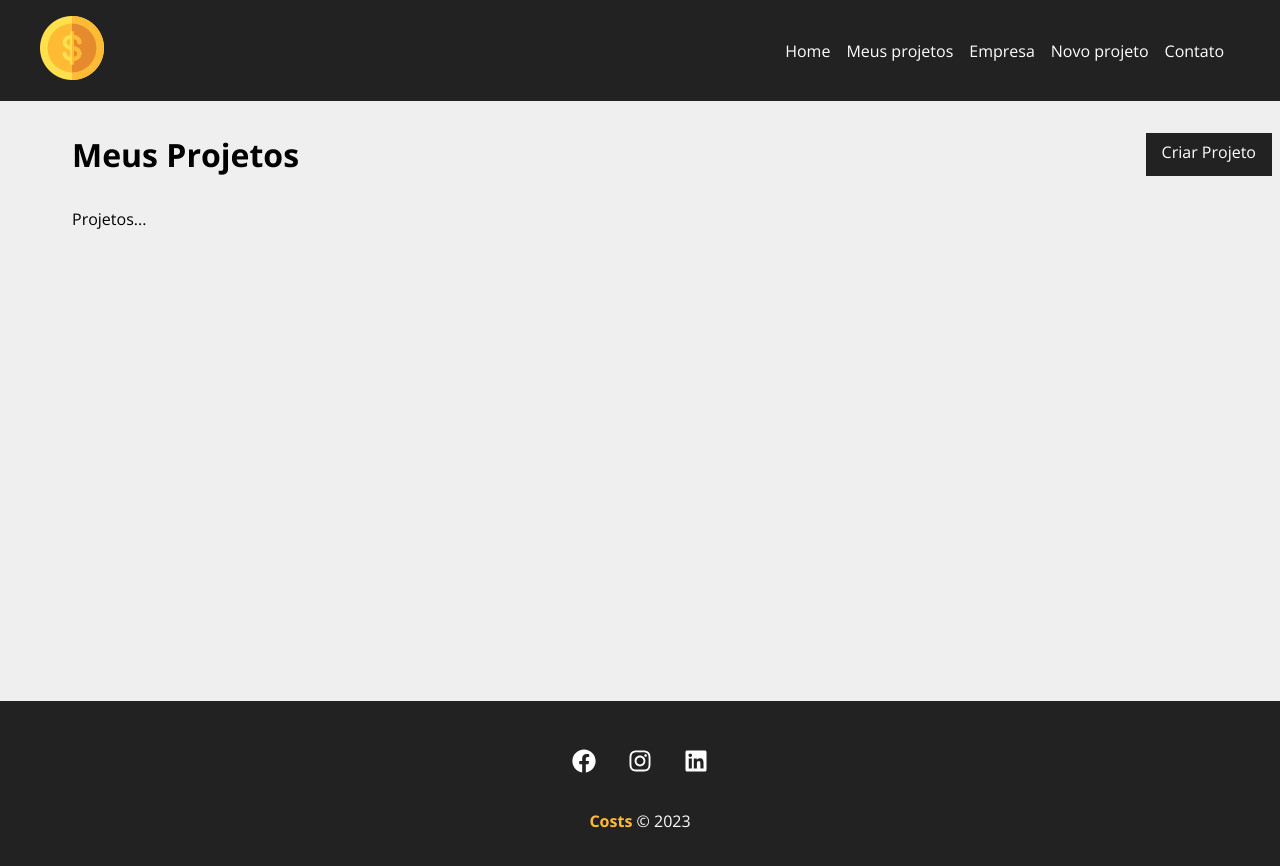
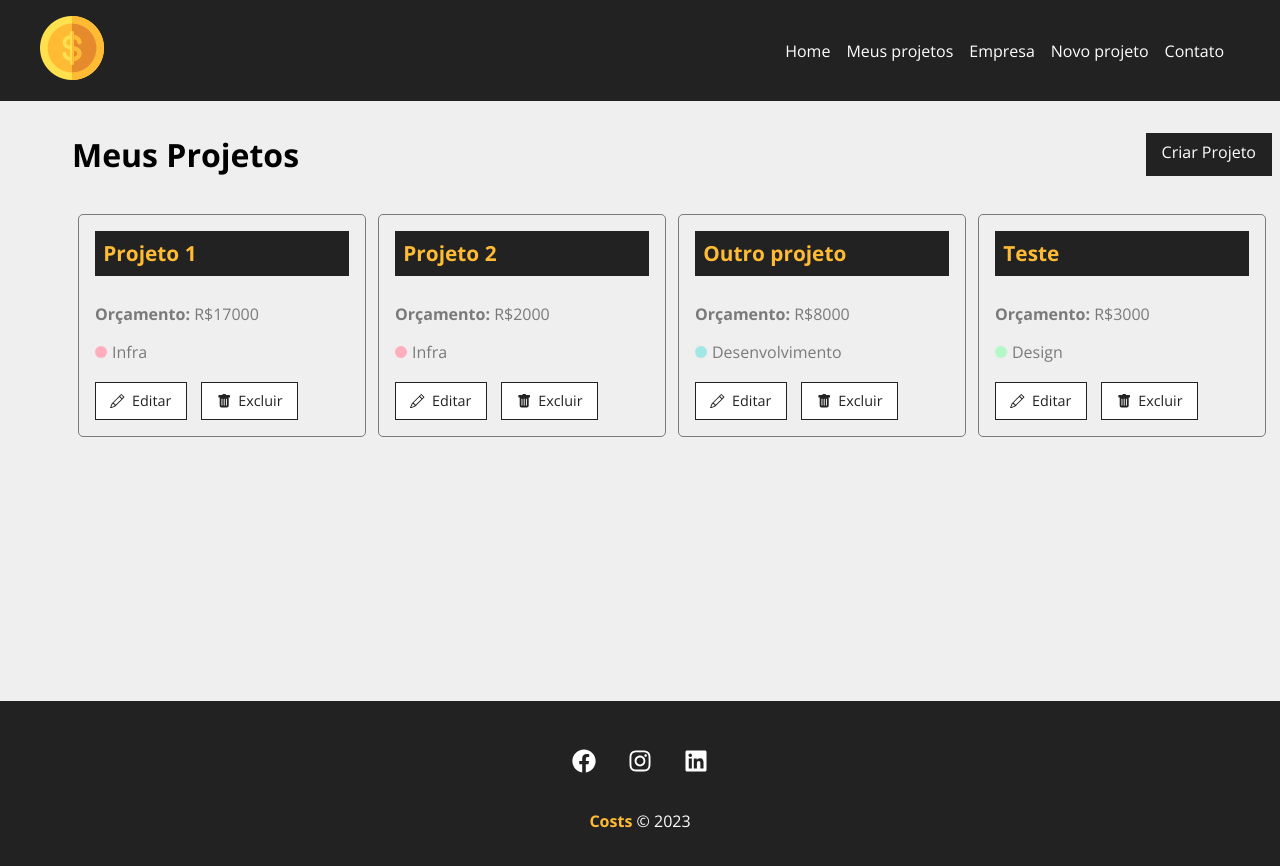
Before and after one commit to suzanadossantos/costs, a React (Create React App) app: page /Projects in a window 1280 px wide. Shown: the top 866 px of the page. Built offline with nearby package versions, Linux system fonts and the light colour scheme; data requests are answered from the project's data file.

Commit message:
Resgatando projetos do banco de dados

```diff
--- a/db.json
+++ b/db.json
@@ -5,8 +5,8 @@
         "id": "1",
         "name": "Infra"
       },
-      "name": "Suzana dos Santos Silva",
-      "budget": "7776",
+      "name": "Projeto 1",
+      "budget": "17000",
       "cost": 0,
       "services": [],
       "id": 1
@@ -16,8 +16,8 @@
         "id": "1",
         "name": "Infra"
       },
-      "name": "Suzana dos Santos Silva",
-      "budget": "7776",
+      "name": "Projeto 2",
+      "budget": "2000",
       "cost": 0,
       "services": [],
       "id": 2
@@ -27,91 +27,22 @@
         "id": "2",
         "name": "Desenvolvimento"
       },
-      "name": "Suzana dos Santos Silva",
-      "budget": "7776",
+      "name": "Outro projeto",
+      "budget": "8000",
       "cost": 0,
       "services": [],
       "id": 3
     },
     {
-      "category": {
-        "id": "2",
-        "name": "Desenvolvimento"
-      },
-      "name": "Suzana dos Santos Silva",
-      "budget": "7776",
-      "cost": 0,
-      "services": [],
-      "id": 4
-    },
-    {
-      "cost": 0,
-      "services": [],
-      "id": 5
-    },
-    {
-      "cost": 0,
-      "services": [],
-      "id": 6
-    },
-    {
-      "name": "casa",
-      "budget": "20.000",
-      "category": {
-        "id": "4",
-        "name": "Planejamento"
-      },
-      "cost": 0,
-      "services": [],
-      "id": 7
-    },
-    {
-      "cost": 0,
-      "services": [],
-      "id": 8
-    },
-    {
-      "cost": 0,
-      "services": [],
-      "id": 9
-    },
-    {
-      "cost": 0,
-      "services": [],
-      "id": 10
-    },
-    {
-      "name": "Suzana dos Santos Silva",
-      "budget": "2",
-      "category": {
-        "id": "2",
-        "name": "Desenvolvimento"
-      },
-      "cost": 0,
-      "services": [],
-      "id": 11
-    },
-    {
-      "name": "Suzana",
-      "budget": "40.000",
+      "name": "Teste",
+      "budget": "3000",
       "category": {
         "id": "3",
         "name": "Design"
       },
       "cost": 0,
       "services": [],
-      "id": 12
-    },
-    {
-      "name": "Suzana ",
-      "budget": "777",
-      "category": {
-        "id": "2",
-        "name": "Desenvolvimento"
-      },
-      "cost": 0,
-      "services": [],
-      "id": 13
+      "id": 4
     }
   ],
   "categories": [
--- a/src/components/pages/Projects.js
+++ b/src/components/pages/Projects.js
@@ -1,19 +1,35 @@
-import React from 'react'
+import React, { useState, useEffect } from 'react'
 import { useLocation } from 'react-router-dom'
 
 import Message from '../layout/Message'
 import Container from '../layout/Container'
 import LinkButton from '../layout/LinkButton'
+import ProjectCard from '../project/ProjectCard'
 
 import styles from './Projects.module.css'
 
 function Projects() {
+  const [projects, setProjects] = useState([])
 
   const location = useLocation()
   let message = ''
   if(location.state){
     message = location.state.message
   }
+
+  useEffect(() => {
+    fetch('http://localhost:5000/projects', {
+      method: 'GET',
+      headers: {
+        'Content-Type': 'application/json',
+      },
+    }).then(resp => resp.json())
+    .then(data => {
+      console.log(data)
+      setProjects(data)
+    })
+    .catch((err) => console.log(err))
+  }, [])
 
   return (
     <div className={styles.project_container}>
@@ -23,7 +39,13 @@ function Projects() {
       </div>
       {message && <Message type="success" msg= {message}/>}
       <Container customClass="start">
-        <p>Projetos...</p>
+        {projects.length > 0 && projects.map((project) => <ProjectCard
+        id={project.id}
+        name={project.name}
+        budget={project.budget}
+        category={project?.category?.name}
+        key={project.id}
+        />)}
       </Container>
     </div>
   )
--- /dev/null
+++ b/src/components/project/ProjectCard.js
@@ -0,0 +1,30 @@
+import React from 'react'
+
+import { Link } from 'react-router-dom'
+import styles from './ProjectCard.module.css'
+
+import {BsPencil, BsFillTrashFill} from 'react-icons/bs'
+
+function ProjectCard({id, name, budget, category, handleRemove}) {
+  return (
+    <div className={styles.project_card}>
+        <h4>{name}</h4>
+        <p>
+            <span>Orçamento: </span> R${budget}
+        </p>
+        <p className={styles.category_text}>
+            <span className={`${styles[category.toLowerCase()]}`}></span> {category}
+        </p>
+        <div className={styles.project_card_actions}>
+            <Link to='/'>
+                <BsPencil /> Editar
+            </Link>
+            <button>
+                <BsFillTrashFill /> Excluir
+            </button>
+        </div>
+    </div>
+  )
+}
+
+export default ProjectCard
--- /dev/null
+++ b/src/components/project/ProjectCard.module.css
@@ -0,0 +1,87 @@
+.project_card{
+    padding: 1em;
+    border: 1px solid #7A7A7A;
+    border-radius: 5px;
+    width: 24%;
+    margin: 0.5%;
+}
+
+.project_card h4{
+    background-color: #222;
+    color: #FFBB33;
+    padding: .4em;
+    margin-bottom: 1.3em;
+    font-size: 1.3em;
+}
+
+.project_card p{
+    color: #7A7A7A;
+    margin-bottom: 1em;
+}
+
+.project_card p span{
+    font-weight: bold;
+}
+
+.category_text{
+    display: flex;
+    align-items: center;
+}
+
+.category_text span{
+    display: block;
+    width: 12px;
+    height: 12px;
+    border-radius: 50%;
+    background-color: #CCC;
+    margin-right: 5px;
+}
+
+.category_text .infra{
+    background-color: #FFAEBC;
+}
+
+.category_text .desenvolvimento{
+    background-color: #A0E7E5;
+}
+
+.category_text .design{
+    background-color: #B4F8C8;
+}
+
+.category_text .planejamento{
+    background-color: #FBE7C6;
+}
+
+.project_card_actions{
+    margin-top: 1.2em;
+    display: flex;
+    align-items: center;
+}
+
+.project_card_actions a,
+.project_card_actions button{
+    text-decoration: none;
+    border: none;
+    background-color: #FFF;
+    color: #222;
+    font-size: .9em;
+    padding: .6em 1em;
+    margin-right: 1em;
+    cursor: pointer;
+    border: 1px solid #222;
+    display: flex;
+    align-items: center;
+    justify-content: center;
+    transform: 0.5s;
+}
+
+.project_card_actions svg{
+    margin-right: .5em;
+}
+
+.project_card_actions a:hover,
+.project_card_actions button:hover{
+    background-color: #222;
+    color: #FFBB33;
+}
```
